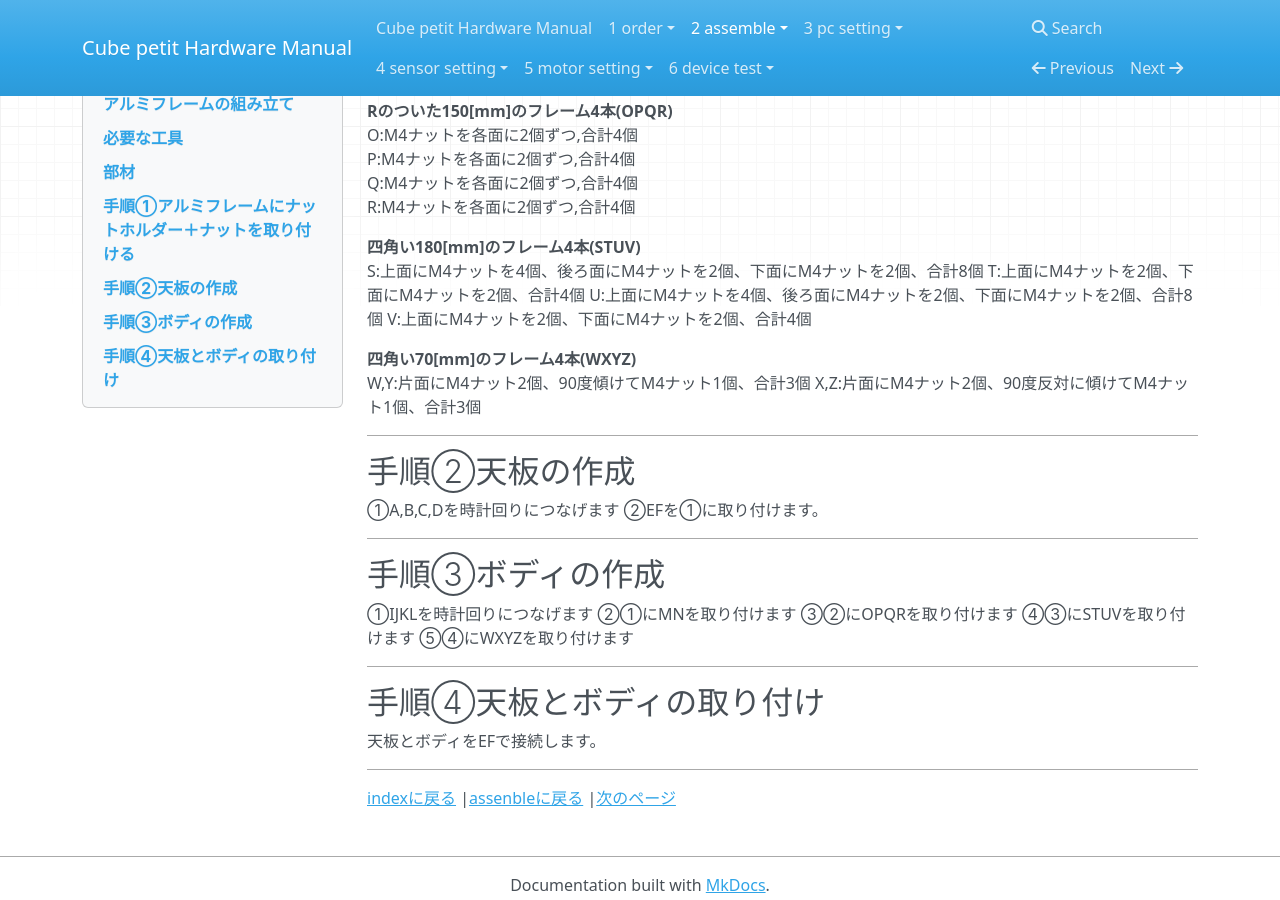
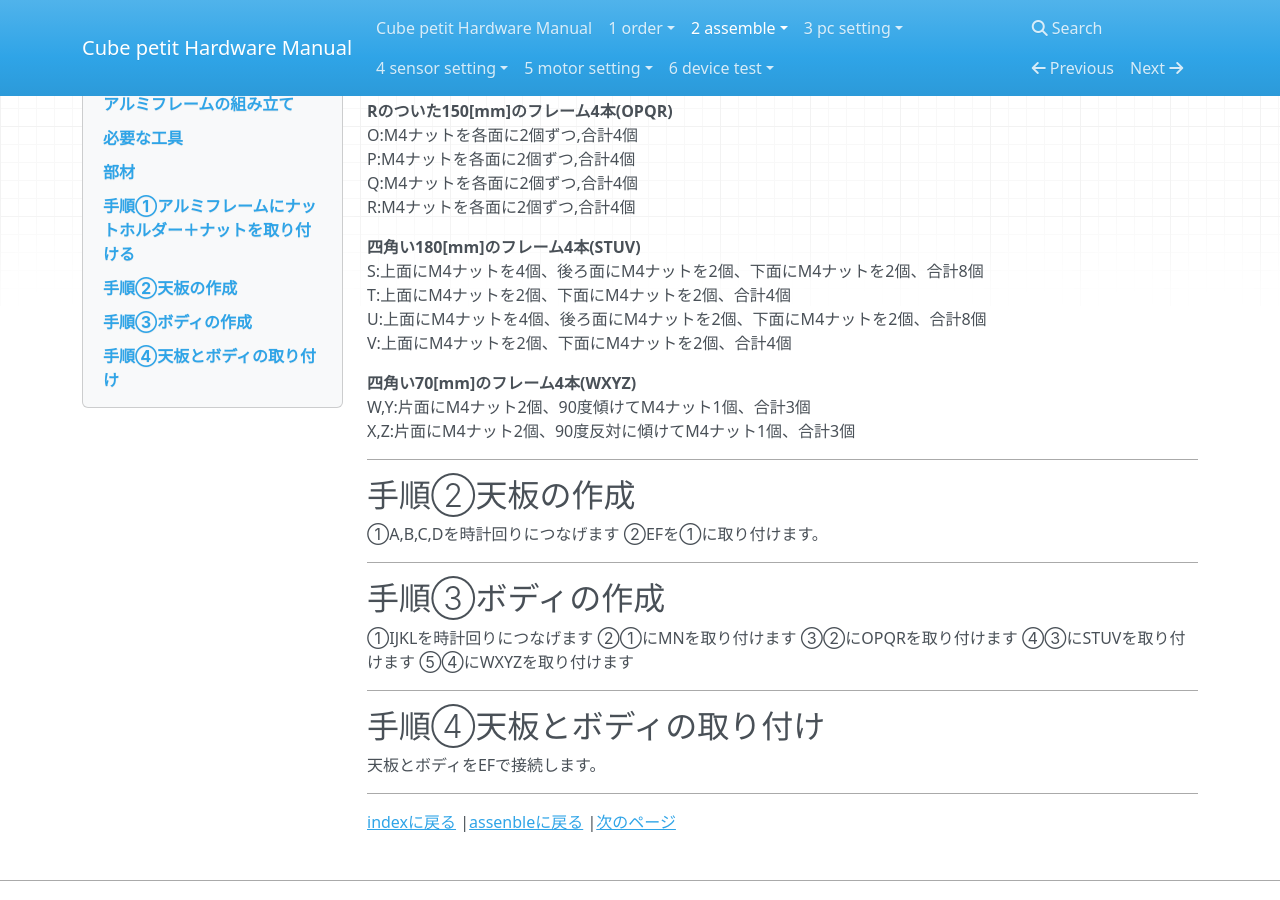
Before and after one commit to AiriYokochi/cube_petit_hardware_manual, an MkDocs documentation site: the page built from docs/2_assemble/2-1.details/2-2. almi_frame.md, in a window 1280 px wide and 900 px high, scrolled down 1108 px. Built offline with MkDocs 1.6.1, drawn with Linux system fonts in a browser that asks for light colours; nearby versions of some CDN libraries; some of the changed text lies outside the part shown.

```diff
--- a/docs/2_assemble/2-1.details/2-2. almi_frame.md
+++ b/docs/2_assemble/2-1.details/2-2. almi_frame.md
@@ -54,14 +54,14 @@ Q:M4ナットを各面に2個ずつ,合計4個<br>
 R:M4ナットを各面に2個ずつ,合計4個<br>
 
 **四角い180[mm]のフレーム4本(STUV)**<br>
-S:上面にM4ナットを4個、後ろ面にM4ナットを2個、下面にM4ナットを2個、合計8個
-T:上面にM4ナットを2個、下面にM4ナットを2個、合計4個
-U:上面にM4ナットを4個、後ろ面にM4ナットを2個、下面にM4ナットを2個、合計8個
-V:上面にM4ナットを2個、下面にM4ナットを2個、合計4個
+S:上面にM4ナットを4個、後ろ面にM4ナットを2個、下面にM4ナットを2個、合計8個<br>
+T:上面にM4ナットを2個、下面にM4ナットを2個、合計4個<br>
+U:上面にM4ナットを4個、後ろ面にM4ナットを2個、下面にM4ナットを2個、合計8個<br>
+V:上面にM4ナットを2個、下面にM4ナットを2個、合計4個<br>
 
 **四角い70[mm]のフレーム4本(WXYZ)**<br>
-W,Y:片面にM4ナット2個、90度傾けてM4ナット1個、合計3個
-X,Z:片面にM4ナット2個、90度反対に傾けてM4ナット1個、合計3個
+W,Y:片面にM4ナット2個、90度傾けてM4ナット1個、合計3個<br>
+X,Z:片面にM4ナット2個、90度反対に傾けてM4ナット1個、合計3個<br>
 
 ---
 
--- a/mkdocs.yml
+++ b/mkdocs.yml
@@ -1 +1,6 @@
 site_name: Cube petit Hardware Manual
+
+markdown_extensions:
+  - pymdownx.tasklist:
+      custom_checkbox: true
+      clickable_checkbox: true
```
Also changed, not shown: other parts of docs/2_assemble/2-1.details/2-2. almi_frame.md (+2 -2 lines), README.md (+2 -1 lines), docs/1_order/1_order.md (+3 -0 lines), docs/1_order/2_check.md (added, +154 -0 lines), docs/2_assemble/2-1.details/2-8.speaker_connector.md (renamed from docs/6_device_test/6-1.details/6-1.speaker_connector.md), 9 other files.
